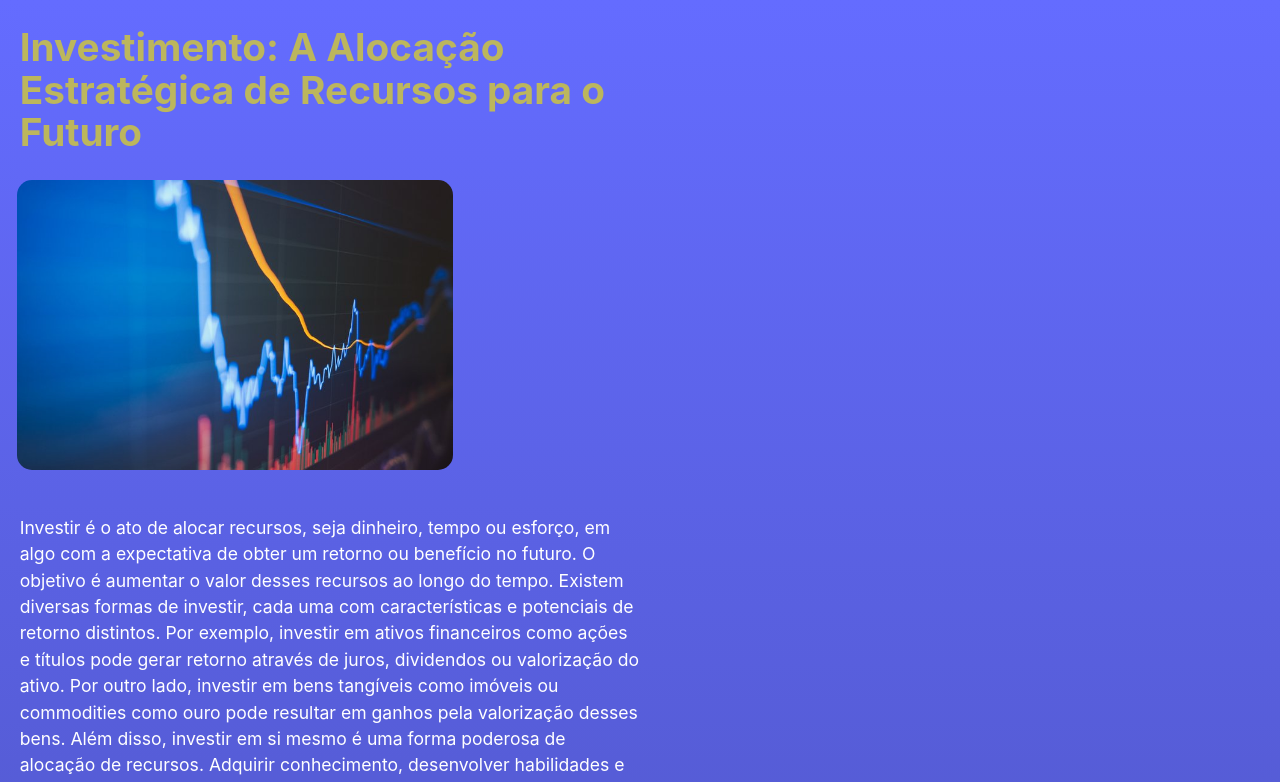
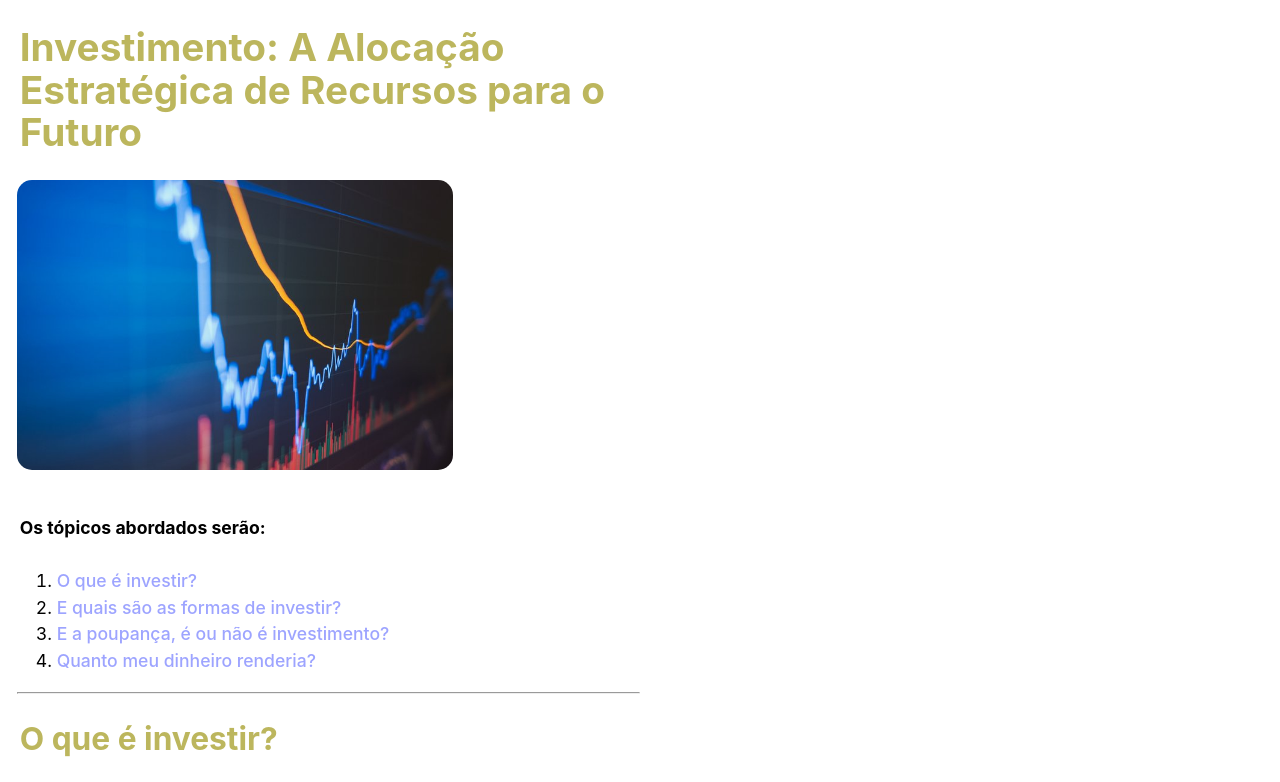
Before and after one commit to Guztaver/aprendendoAInvenstir, a Vue app: page / in a window 1280 px wide. Shown: the top 782 px of the page. Built offline with nearby package versions, Linux system fonts and the light colour scheme.

Commit message:
# Changes be maded in the website! ## Style Now fixed the black and white theme, and added minor tweaks to the ui ## HTML Added about us section, and a navigation tab

```diff
--- a/package.json
+++ b/package.json
@@ -1,6 +1,6 @@
 {
   "name": "aprendendo-a-investir",
-  "version": "1.0.0",
+  "version": "1.1.0",
   "type": "module",
   "scripts": {
     "dev": "vite",
--- a/src/App.vue
+++ b/src/App.vue
@@ -1,11 +1,29 @@
 <script setup lang="tsx">
-  import Risks from './components/Risks.vue';
-  import Savings from './components/Savings.vue';
-  import Investing from './components/Investing.vue'
-  import WhatIs from './components/WhatIs.vue'
+import Risks from './components/Risks.vue';
+import Savings from './components/Savings.vue';
+import Investing from './components/Investing.vue'
+import WhatIs from './components/WhatIs.vue'
+import AboutUs from './components/AboutUs.vue'
 </script>
 
 <template>
+  <h1>Investimento: A Alocação Estratégica de Recursos para o Futuro</h1>
+
+  <img src="./assets/fluxo-de-caixa-de-investimentos.jpg" alt="Foto de um gráfico ilustrativo" />
+
+  <label for="navigator">
+    <p><b>Os tópicos abordados serão:</b></p>
+  </label>
+
+  <ol id="navigator">
+    <li><a href="#invest">O que é investir?</a></li>
+    <li><a href="#risks">E quais são as formas de investir?</a></li>
+    <li><a href="#savings">E a poupança, é ou não é investimento?</a></li>
+    <li><a href="#investing">Quanto meu dinheiro renderia?</a></li>
+  </ol>
+
+  <hr>
+
   <WhatIs />
 
   <Risks />
@@ -13,12 +31,10 @@
   <Savings />
 
   <Investing />
+
+  <hr>
+
+  <AboutUs />
 </template>
 
-<style>
-  img:hover, p:hover, li:hover, ol:hover, input:hover {
-    -webkit-filter: drop-shadow(0 0 2em #ffffff);
-    -moz-filter: drop-shadow(0 0 2em #ffffff);
-    filter: drop-shadow(0 0 2em #ffffff);
-  }
-</style>
+<style></style>
--- /dev/null
+++ b/src/components/AboutUs.vue
@@ -0,0 +1,15 @@
+<template>
+  <h2 id="about_us"> Quem somos nós? </h2>
+  <p> Somos um grupo de estudantes dedicados do Colégio Estadual Gerson de Souza Melo Pataxó, unidos para fazer o trabalho
+    proposto pelo professor Luciano Franco. Acreditamos que o conhecimento financeiro é fundamental para alcançar a
+    independência e o sucesso no mundo atual. </p>
+  <p>Nosso grupo é composto por:</p>
+
+  <ol>
+    <ul>Ana Clara de Jesus</ul>
+    <ul>Davi Wávila</ul>
+    <ul>Gustavo Muniz</ul>
+    <ul>Kalila Reis</ul>
+    <ul>Pablo Estevão</ul>
+  </ol>
+</template>
--- a/src/components/Investing.vue
+++ b/src/components/Investing.vue
@@ -18,62 +18,69 @@
 const immobileInvestmentInYears: Ref<number> = ref(5);
 const immobileBuyAndSellCost: Ref<number> = ref(10000);
 
-    function formatPrice(value: any){
-        let val = (value/1).toFixed(2).replace('.', ',')
+function formatPrice(value: any) {
+  let val = (value / 1).toFixed(2).replace('.', ',')
   return val.toString().replace(/\B(?=(\d{3})+(?!\d))/g, ".")
 }
 </script>
 
 <template>
-  <h2>Quanto meu dinheiro renderia?</h2>
+  <h2 id="investing">Quanto meu dinheiro renderia?</h2>
+
   <h3> Com um imóvel </h3>
+
   <div id="text_contet house">
     <div>
       <label for="sellPrice"> Por quanto quer vender depois de {{ immobileInvestmentInYears }} anos: </label>
-      <input min="0" type="number" id="sellPrice" v-model="imobileSellPrice"/>
+      <input min="0" type="number" id="sellPrice" v-model="imobileSellPrice" />
     </div>
 
     <div>
       <label for="monthlyRent"> Quanto quer cobrar de aluguel: </label>
-      <input min="0" type="number" id="monthlyRent" v-model="immobileRentInAMont"/>
+      <input min="0" type="number" id="monthlyRent" v-model="immobileRentInAMont" />
     </div>
 
     <div>
       <label for="buyPrice"> Valor do imóvel: </label>
-      <input min="0" type="number" id="buyPrice" v-model="immobilePrice"/>
+      <input min="0" type="number" id="buyPrice" v-model="immobilePrice" />
     </div>
 
     <div>
       <label for="investmentYears"> Quantos anos quer investir: </label>
-      <input min="0" type="number" id="investmentYears" v-model="immobileInvestmentInYears"/>
+      <input min="0" type="number" id="investmentYears" v-model="immobileInvestmentInYears" />
     </div>
 
     <div>
       <label for="buySellCosts"> Quanto seria o custo associado à compra e venda: </label>
-      <input min="0" type="number" id="buySellCosts" v-model="immobileBuyAndSellCost"/>
+      <input min="0" type="number" id="buySellCosts" v-model="immobileBuyAndSellCost" />
     </div>
 
-    <p>Você teria R${{ formatPrice(immobileRentInAMont * 12 * immobileInvestmentInYears) }} retornados de aluguel, ao longo de {{ immobileInvestmentInYears }} anos, e se vendesse, teria R${{ formatPrice(imobileSellPrice - immobilePrice - immobileBuyAndSellCost) }} de retorno.</p>
+    <p>Você teria R${{ formatPrice(immobileRentInAMont * 12 * immobileInvestmentInYears) }} retornados de aluguel, ao
+      longo de {{ immobileInvestmentInYears }} anos, e se vendesse, teria R${{ formatPrice(imobileSellPrice -
+        immobilePrice - immobileBuyAndSellCost) }} de retorno.</p>
   </div>
 
   <div id="text_contet actions">
     <h3>Ações</h3>
     <div>
       <label for="actionsInvestedPrice">Valor inicial a ser investido: </label>
-      <input min="0" type="number" id="actionsInvestedPrice" v-model="sharesInvestedPrice"/>
+      <input min="0" type="number" id="actionsInvestedPrice" v-model="sharesInvestedPrice" />
     </div>
 
     <div>
       <label for="actionsRevenue">Taxa anual de rendimento das ações: </label>
-      <input min="0" type="number" id="actionsRevenue" v-model="sharesRevenue"/>
+      <input min="0" type="number" id="actionsRevenue" v-model="sharesRevenue" />
     </div>
 
     <div>
       <label for="actionsInYears">Período do investimento: </label>
-      <input min="0" type="number" id="actionsInYears" v-model="sharesInYears"/>
+      <input min="0" type="number" id="actionsInYears" v-model="sharesInYears" />
     </div>
     <p>
-      Você teria R${{ formatPrice((sharesInvestedPrice * Math.pow(1 + (sharesRevenue / 100), sharesInYears)).toFixed(2))}} em ações, se tivesse investido {{ sharesInvestedPrice }} em {{ sharesInYears }} com a taxa anual de {{ sharesRevenue }}%.
+      Você teria R${{ formatPrice((sharesInvestedPrice * Math.pow(1 + (sharesRevenue / 100), sharesInYears)).toFixed(2))
+      }}
+      em ações, se tivesse investido {{ sharesInvestedPrice }} em {{ sharesInYears }} com a taxa anual de {{ sharesRevenue
+      }}%.
     </p>
   </div>
 
@@ -82,19 +89,22 @@
     <div id="text_contet savings">
       <div>
         <label for="savingsnIntialPrice">Valor inicial a ser investido: </label>
-      <input min="0" type="number" id="savingsnIntialPrice" v-model="savingsInitialInvestedPrice"/>
+        <input min="0" type="number" id="savingsnIntialPrice" v-model="savingsInitialInvestedPrice" />
       </div>
 
       <div>
         <label for="savingsInYears">Período guardando: </label>
-      <input min="0" type="number" id="savingsInYears" v-model="savingsInYears"/>
+        <input min="0" type="number" id="savingsInYears" v-model="savingsInYears" />
       </div>
 
       <div>
         <label for="savingsTaxesFees">Taxa anual de juros: </label>
-      <input min="0" type="number" id="savingsTaxesFees" v-model="savingsTaxesFees"/>
+        <input min="0" type="number" id="savingsTaxesFees" v-model="savingsTaxesFees" />
       </div>
-      <p> Você teria R${{ formatPrice((savingsInitialInvestedPrice * Math.pow(1 + (savingsTaxesFees / 100), savingsInYears)).toFixed(2))}} na poupança, se tivesse guardado ao longo de {{ savingsInYears }}, com a taxa anual de juros a {{ savingsTaxesFees }}%. </p>
+      <p> Você teria R${{ formatPrice((savingsInitialInvestedPrice * Math.pow(1 + (savingsTaxesFees / 100),
+        savingsInYears)).toFixed(2)) }} na poupança, se tivesse guardado ao longo de {{ savingsInYears }}, com a taxa
+        anual
+        de juros a {{ savingsTaxesFees }}%. </p>
     </div>
   </div>
 </template>
--- a/src/components/Risks.vue
+++ b/src/components/Risks.vue
@@ -1,18 +1,24 @@
 <template>
-  <h1> E quais são as formas de investir?</h1>
+  <h1 id="risks"> E quais são as formas de investir?</h1>
   <img src="../assets/Criptoativos.jpg" alt="Foto de uma Bitcoin sendo pega por uma mão de uma carteira">
 
   <p> Os investementos podem assumir diversas formas, incluindo:</p>
   <div id="text_contet">
     <ol>
-      <li>Mercado Financeiro: Isso envolve investir em instrumentos financeiros como ações, títulos, fundos mútuos, entre outros.</li>
+      <li>Mercado Financeiro: Isso envolve investir em instrumentos financeiros como ações, títulos, fundos mútuos, entre
+        outros.</li>
       <li>Empreendedorismo: Investir em um negócio próprio ou em um empreendimento de terceiros.</li>
-      <li>Educação e Habilidades: Investir em educação e desenvolvimento de habilidades para aumentar seu potencial de ganhos no longo prazo.</li>
-      <li>Arte e Colecionáveis: Investir em obras de arte, antiguidades ou outros itens colecionáveis que possam se valorizar ao longo do tempo.</li>
-      <li>Metais Preciosos: Investir em ouro, prata ou outros metais preciosos que são considerados como reservas de valor.</li>
+      <li>Educação e Habilidades: Investir em educação e desenvolvimento de habilidades para aumentar seu potencial de
+        ganhos no longo prazo.</li>
+      <li>Arte e Colecionáveis: Investir em obras de arte, antiguidades ou outros itens colecionáveis que possam se
+        valorizar ao longo do tempo.</li>
+      <li>Metais Preciosos: Investir em ouro, prata ou outros metais preciosos que são considerados como reservas de
+        valor.</li>
       <li>Criptomoedas: Investir em moedas digitais como o Bitcoin, Ethereum, etc.</li>
-      <li>Pensão e Previdência: Contribuir para fundos de pensão ou planos de previdência para garantir uma fonte de renda na aposentadoria.</li>
-      <li>Emprestar Dinheiro: Emprestar dinheiro a indivíduos ou empresas em troca de juros ou participação nos lucros.</li>
+      <li>Pensão e Previdência: Contribuir para fundos de pensão ou planos de previdência para garantir uma fonte de renda
+        na aposentadoria.</li>
+      <li>Emprestar Dinheiro: Emprestar dinheiro a indivíduos ou empresas em troca de juros ou participação nos lucros.
+      </li>
       <li>Desenvolvimento Pessoal: Investir em si mesmo, seja em saúde, bem-estar, ou coaching.</li>
     </ol>
   </div>
--- a/src/components/Savings.vue
+++ b/src/components/Savings.vue
@@ -1,28 +1,38 @@
 <template>
-  <h1> E a poupança, é ou não é investimento?</h1>
+  <h1 id="savings"> E a poupança, é ou não é investimento?</h1>
   <img src="../assets/quanto-rendem-50-mil-na-poupanca-1.jpg" alt="Foto de um porquinho com moeads do lado" />
   <br />
 
   <div id="text_contet">
     <br />
-    <p>A poupança é frequentemente considerada uma forma de investimento, mas, apesar delar jerar 0,5% ao mês + TR, é importante notar que ela possui algumas características distintas em comparação com outros tipos de investimentos.
-    A principal diferença reside no retorno financeiro que a poupança oferece. Ela é considerada uma opção de investimento de baixo risco, mas também proporciona um retorno relativamente baixo em termos de juros.
+    <p>A poupança é frequentemente considerada uma forma de investimento, mas, apesar delar jerar 0,5% ao mês + TR, é
+      importante notar que ela possui algumas características distintas em comparação com outros tipos de investimentos.
+      A principal diferença reside no retorno financeiro que a poupança oferece. Ela é considerada uma opção de
+      investimento de baixo risco, mas também proporciona um retorno relativamente baixo em termos de juros.
 
-    Nos últimos anos, em muitos lugares do mundo, as taxas de juros para contas de poupança têm sido bastante baixas, o que significa que o crescimento do dinheiro investido é limitado.
-    Por outro lado, outros tipos de investimentos, como ações, títulos, fundos mútuos, imóveis e até mesmo algumas formas de empreendedorismo, podem oferecer potencial de retorno muito mais elevado, mas geralmente vêm acompanhados de um nível de risco maior.
+      Nos últimos anos, em muitos lugares do mundo, as taxas de juros para contas de poupança têm sido bastante baixas, o
+      que significa que o crescimento do dinheiro investido é limitado.
+      Por outro lado, outros tipos de investimentos, como ações, títulos, fundos mútuos, imóveis e até mesmo algumas
+      formas de empreendedorismo, podem oferecer potencial de retorno muito mais elevado, mas geralmente vêm acompanhados
+      de um nível de risco maior.
 
-    Isso significa que há a possibilidade de ganhar mais dinheiro, mas também a possibilidade de perder parte ou a totalidade do investimento.
-    Além disso, a poupança é altamente líquida, o que significa que você pode acessar o seu dinheiro a qualquer momento sem enfrentar penalidades significativas.
+      Isso significa que há a possibilidade de ganhar mais dinheiro, mas também a possibilidade de perder parte ou a
+      totalidade do investimento.
+      Além disso, a poupança é altamente líquida, o que significa que você pode acessar o seu dinheiro a qualquer momento
+      sem enfrentar penalidades significativas.
     </p>
     <p>
-    Outros tipos de investimentos, como títulos ou imóveis, podem ser menos líquidos e requerem um período de tempo mais longo para maturação ou venda.
-    Em resumo, a poupança pode ser considerada um tipo de investimento, mas é uma opção de baixo risco e baixo retorno.
-    Outros tipos de investimentos oferecem um espectro mais amplo de oportunidades e riscos, e a escolha dependerá dos objetivos e tolerância ao risco de cada pessoa.
+      Outros tipos de investimentos, como títulos ou imóveis, podem ser menos líquidos e requerem um período de tempo mais
+      longo para maturação ou venda.
+      Em resumo, a poupança pode ser considerada um tipo de investimento, mas é uma opção de baixo risco e baixo retorno.
+      Outros tipos de investimentos oferecem um espectro mais amplo de oportunidades e riscos, e a escolha dependerá dos
+      objetivos e tolerância ao risco de cada pessoa.
 
-    Portanto, enquanto a poupança é uma forma válida de guardar dinheiro, para quem busca aumentar significativamente sua riqueza ao longo do tempo, muitas vezes é necessário considerar outras opções de investimento.
-    A poupança é frequentemente considerada uma forma de investimento, mas é importante notar que ela possui algumas características distintas em comparação com outros tipos de investimentos.
+      Portanto, enquanto a poupança é uma forma válida de guardar dinheiro, para quem busca aumentar significativamente
+      sua riqueza ao longo do tempo, muitas vezes é necessário considerar outras opções de investimento.
+      A poupança é frequentemente considerada uma forma de investimento, mas é importante notar que ela possui algumas
+      características distintas em comparação com outros tipos de investimentos.
     </p>
     <br />
   </div>
-
 </template>
--- a/src/components/WhatIs.vue
+++ b/src/components/WhatIs.vue
@@ -1,20 +1,32 @@
 <template>
-  <h1>Investimento: A Alocação Estratégica de Recursos para o Futuro</h1>
-
-  <img src="../assets/fluxo-de-caixa-de-investimentos.jpg" alt="Foto de um gráfico ilustrativo"/>
+  <h2 id="invest"> O que é investir? </h2>
 
   <div id="text_content">
-    <p>Investir é o ato de alocar recursos, seja dinheiro, tempo ou esforço, em algo com a expectativa de obter um retorno ou benefício no futuro. O objetivo é aumentar o valor desses recursos ao longo do tempo.
-      Existem diversas formas de investir, cada uma com características e potenciais de retorno distintos. Por exemplo, investir em ativos financeiros como ações e títulos pode gerar retorno através de juros, dividendos ou valorização do ativo. Por outro lado, investir em bens tangíveis como imóveis ou commodities como ouro pode resultar em ganhos pela valorização desses bens.
-      Além disso, investir em si mesmo é uma forma poderosa de alocação de recursos. Adquirir conhecimento, desenvolver habilidades e investir em sua educação pode abrir portas para oportunidades profissionais mais lucrativas.
+    <p>Investir é o ato de alocar recursos, seja dinheiro, tempo ou esforço, em algo com a expectativa de obter um retorno
+      ou benefício no futuro. O objetivo é aumentar o valor desses recursos ao longo do tempo.
+      Existem diversas formas de investir, cada uma com características e potenciais de retorno distintos. Por exemplo,
+      investir em ativos financeiros como ações e títulos pode gerar retorno através de juros, dividendos ou valorização
+      do ativo. Por outro lado, investir em bens tangíveis como imóveis ou commodities como ouro pode resultar em ganhos
+      pela valorização desses bens.
+      Além disso, investir em si mesmo é uma forma poderosa de alocação de recursos. Adquirir conhecimento, desenvolver
+      habilidades e investir em sua educação pode abrir portas para oportunidades profissionais mais lucrativas.
     </p>
     <p>
-      O empreendedorismo é outra forma de investimento, onde você aporta recursos em um negócio próprio, com a expectativa de retorno financeiro no futuro. Isso pode envolver a criação de um novo empreendimento ou a participação em um já existente. Investir também pode ser social ou filantrópico, apoiando organizações sem fins lucrativos ou projetos sociais. Embora o retorno financeiro direto possa ser limitado, o impacto positivo na sociedade é inestimável.
-      Lembrando que todo investimento envolve algum nível de risco, e não há garantias de retorno. Portanto, é crucial considerar sua própria tolerância ao risco e alinhar seus investimentos com seus objetivos financeiros de longo prazo.
-      Por fim, diversificar seus investimentos é uma estratégia comum para gerenciar riscos. Isso significa distribuir seus recursos em diferentes tipos de investimentos e classes de ativos para reduzir a exposição a riscos específicos.
+      O empreendedorismo é outra forma de investimento, onde você aporta recursos em um negócio próprio, com a expectativa
+      de retorno financeiro no futuro. Isso pode envolver a criação de um novo empreendimento ou a participação em um já
+      existente. Investir também pode ser social ou filantrópico, apoiando organizações sem fins lucrativos ou projetos
+      sociais. Embora o retorno financeiro direto possa ser limitado, o impacto positivo na sociedade é inestimável.
+      Lembrando que todo investimento envolve algum nível de risco, e não há garantias de retorno. Portanto, é crucial
+      considerar sua própria tolerância ao risco e alinhar seus investimentos com seus objetivos financeiros de longo
+      prazo.
+      Por fim, diversificar seus investimentos é uma estratégia comum para gerenciar riscos. Isso significa distribuir
+      seus recursos em diferentes tipos de investimentos e classes de ativos para reduzir a exposição a riscos
+      específicos.
     </p>
     <p>
-      Em resumo, investir é uma estratégia essencial para construir riqueza e alcançar metas financeiras. Ao entender as diferentes opções de investimento e como elas se alinham com seus objetivos, você pode tomar decisões mais informadas e eficazes para o seu futuro financeiro.
+      Em resumo, investir é uma estratégia essencial para construir riqueza e alcançar metas financeiras. Ao entender as
+      diferentes opções de investimento e como elas se alinham com seus objetivos, você pode tomar decisões mais
+      informadas e eficazes para o seu futuro financeiro.
     </p>
   </div>
 </template>
--- a/src/style.css
+++ b/src/style.css
@@ -1,42 +1,41 @@
 :root {
   margin-left: 1.3%;
   margin-right: 50%;
-
   padding-left: auto;
   padding-right: auto;
+
   accent-color: 0deg, rgba(16,16,16,1) 0%, rgba(100,108,255,1) 100%;
   font-family: Inter, system-ui, Avenir, Helvetica, Arial, sans-serif;
   line-height: 1.5;
   font-weight: 400;
   font-size: 1.1em;
 
-  color-scheme: light dark;
-  color: rgba(255, 255, 255, 0.87);
   background: var(--color-white,#fff);
-  background: linear-gradient(0deg, rgba(16,16,16,1) 0%, rgba(100,108,255,1) 100%);
+  color: rgb(0, 0, 0);
+
   font-synthesis: none;
   text-rendering: optimizeLegibility;
+
   -webkit-font-smoothing: antialiased;
   -moz-osx-font-smoothing: grayscale;
   -webkit-text-size-adjust: 100%;
-  color: rgb(255, 255, 255);
   -webkit-text-fill-coeor: rgba(255, 255, 255, 0);
 }
 
 @media (prefers-color-scheme: dark) {
   :root {
-    background: var(--color-white,#fff);
-    color: #213547;
+    background: linear-gradient(0deg, rgba(16,16,16,1) 0%, rgba(100,108,255,1) 100%);
+    color: rgba(255, 255, 255);
   }
-  a:hover {
-    color: #747bff;
-  }
-  button {
-    background-color: #f9f9f9;
+  html:hover {
+    -webkit-filter: drop-shadow(0 0 2em #631bf0);
+    -moz-filter: drop-shadow(0 0 2em #631bf0);
+    filter: drop-shadow(0 0 2em #631bf0);
+    transition: all 0.15s ease;
   }
 }
 
-@media only screen and (max-width:640px) {
+@media only screen and (max-width:920px) {
   :root {
     margin-left: 0px;
     margin: 0px;
@@ -51,12 +50,8 @@
 
 a {
   font-weight: 500;
-  color: #646cff;
+  color: #9DA4FF;
   text-decoration: inherit;
-}
-
-a:hover {
-  color: #535bf2;
 }
 
 body {
@@ -68,7 +63,6 @@ body {
 }
 
 img {
-  transition: all 0.5s ease;
   border-radius: 15px;
   margin-right: auto;
   margin-bottom: 6%;
@@ -122,13 +116,6 @@ button {
   transition: border-color 0.25s;
 }
 
-button:focus-visible {
-  outline: 4px auto -webkit-focus-ring-color;
-}
-
-.card {
-  padding: 2em;
-}
 
 p {
   margin: 0 var(--margin-x,0) 1.54em;
@@ -140,8 +127,33 @@ label, input {
   transition: all 0.5s ease;
 }
 
-li, ol, ul {
-  transition: all 0.5s ease;
+
+input {
+  font-size: 1rem;
+  border-width: calc(var(--border-width) * 1px);
+  border-style: solid;
+  border-color: var(--accent);
+  text-align: center;
+  border-radius: 8px;
+}
+
+button:focus-visible {
+  outline: 4px auto -webkit-focus-ring-color;
+}
+
+img:hover,
+p:hover,
+li:hover,
+ol:hover,
+input:hover
+a:hover,
+h1:hover,
+h2:hover,
+h3:hover {
+  -webkit-filter: drop-shadow(0 0 2em #631bf0);
+  -moz-filter: drop-shadow(0 0 2em #631bf0);
+  filter: drop-shadow(0 0 2em #631bf0);
+  transition: all 0.15s ease;
 }
 
 #app {
@@ -150,14 +162,3 @@ li, ol, ul {
   padding: 2rem;
   text-align: left;
 }
-
-
-input {
-  font-size: 1rem;
-  border-width: calc(var(--border-width) * 1px);
-  border-style: solid;
-  border-color: var(--accent);
-  text-align: center;
-  transition: border-color calc(var(--transition, 0.2) * 1s) ease;
-  border-radius: 8px;
-}
```
Lines whose indentation alone changed are shown as unchanged.
